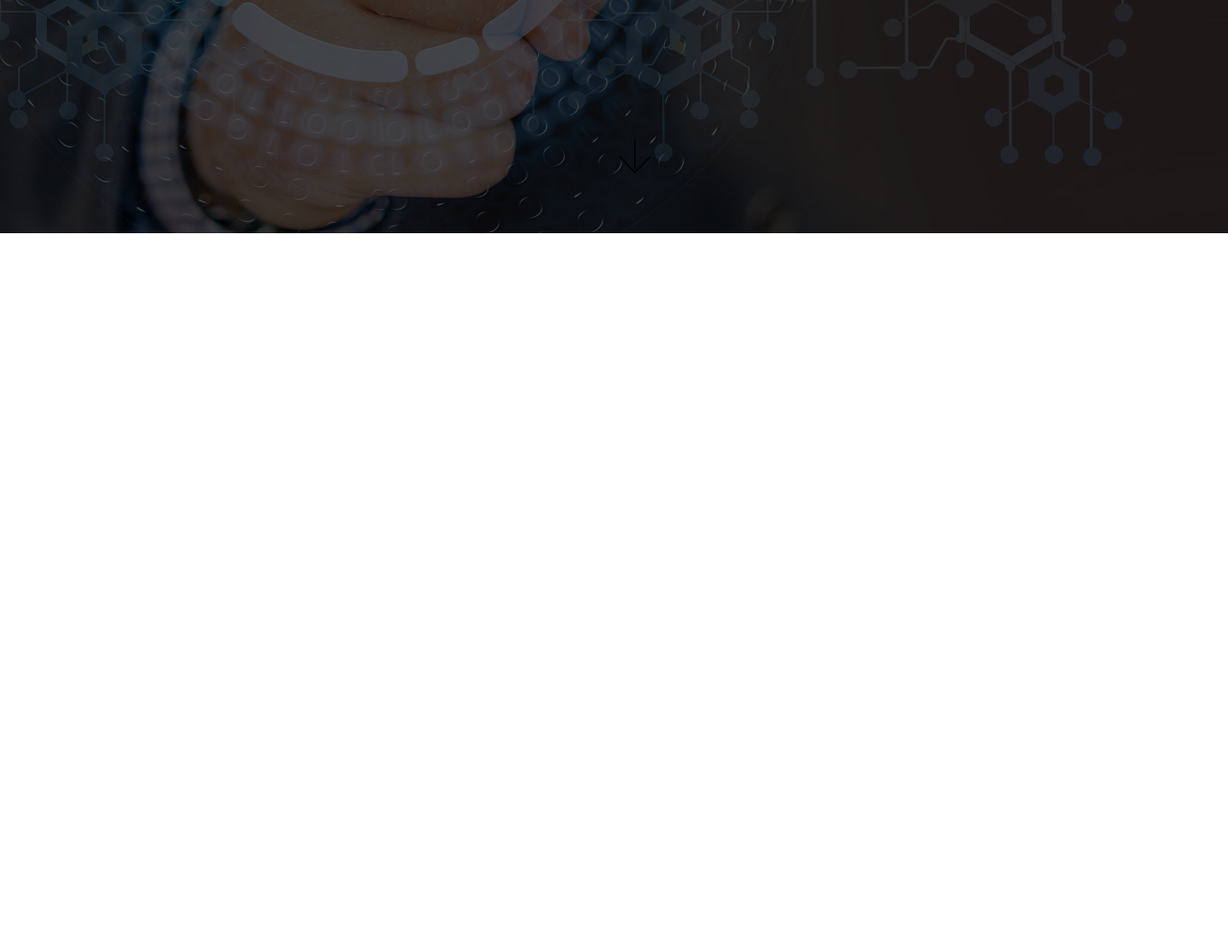
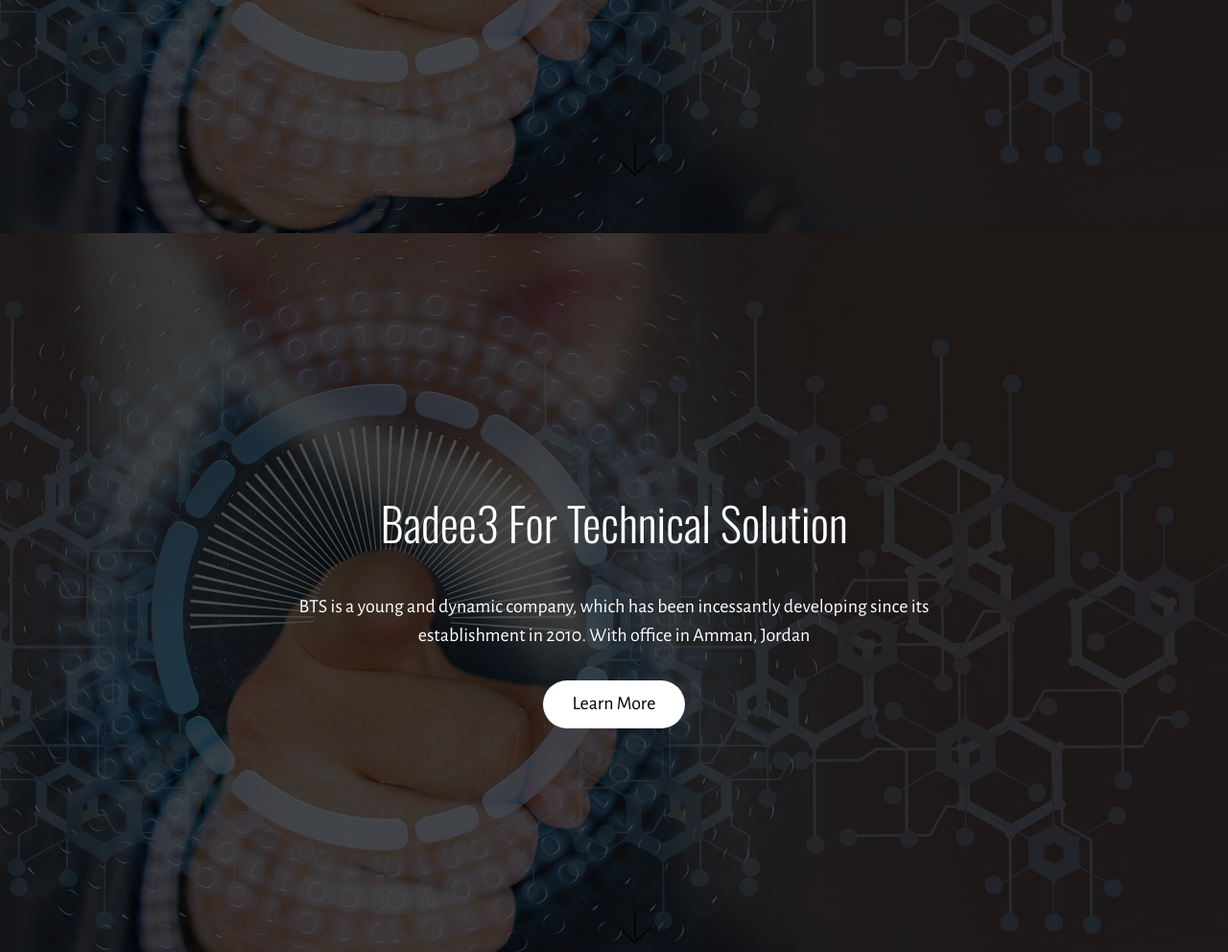
Before and after one commit to sooqdesign/bts, a plain HTML site: page index.html in a window 1280 px wide. Shown: the part 557-1549 px from the top of the page at 96% size. Before the commit the page ends 800 px from the top, so only its background shows below. Drawn offline with nearby package versions, Linux system fonts and the light colour scheme; a script that the page names is missing; files whose address does not match are found by name.

Commit message:
create github pages

```diff
--- a/assets/mobirise/css/mbr-additional.css
+++ b/assets/mobirise/css/mbr-additional.css
@@ -1,4 +1,5 @@
 @import url(https://fonts.googleapis.com/css?family=Oswald:400,300,700);
+
 
 #menu-0 .navbar-toggler {
   color: #000000;
@@ -17,6 +18,15 @@
 #header1-2 .btn {
   font-size: 20px;
 }
+#header1-h H1 {
+  color: #ffffff;
+  text-align: center;
+  font-size: 48px;
+  font-family: 'Oswald', sans-serif;
+}
+#header1-h P {
+  color: #ffffff;
+}
 #menu-3 .navbar-toggler {
   color: #000000;
 }
--- a/index.html
+++ b/index.html
@@ -54,6 +54,23 @@
                 </div>
             </div>
         </div>
+        <a class="mbr-arrow" href="#header1-h"><span class="mbri-down mbr-iconfont"></span></a>
+    </div>
+</section>
+
+<section class="mbr-section mbr-section-full mbr-parallax-background" id="header1-h" data-rv-view="65" style="background-image: url(assets/images/mbr-1920x1202.jpg);">
+    <div class="mbr-table-cell">
+        <div class="mbr-overlay" style="opacity: 0.7; background-color: rgb(0, 0, 0);"></div>
+        <div class="container">
+            <div class="row">
+                <div class="col-md-8 col-md-offset-2 text-xs-center">
+
+                    <h1 class="mbr-section-title display-1">Badee3 For Technical Solution</h1>
+                    <p class="lead">BTS is a young and dynamic company, which has been incessantly developing since its establishment in 2010. With office in Amman, Jordan</p>
+                    <div class="mbr-buttons--center"> <a class="btn btn-lg btn-white" href="https://mobirise.com">Learn More</a></div>
+                </div>
+            </div>
+        </div>
         <a class="mbr-arrow" href="#next"><span class="mbri-down mbr-iconfont"></span></a>
     </div>
 </section>
```
Also changed, not shown: page2.html (+2 -2 lines), 1 other file.
